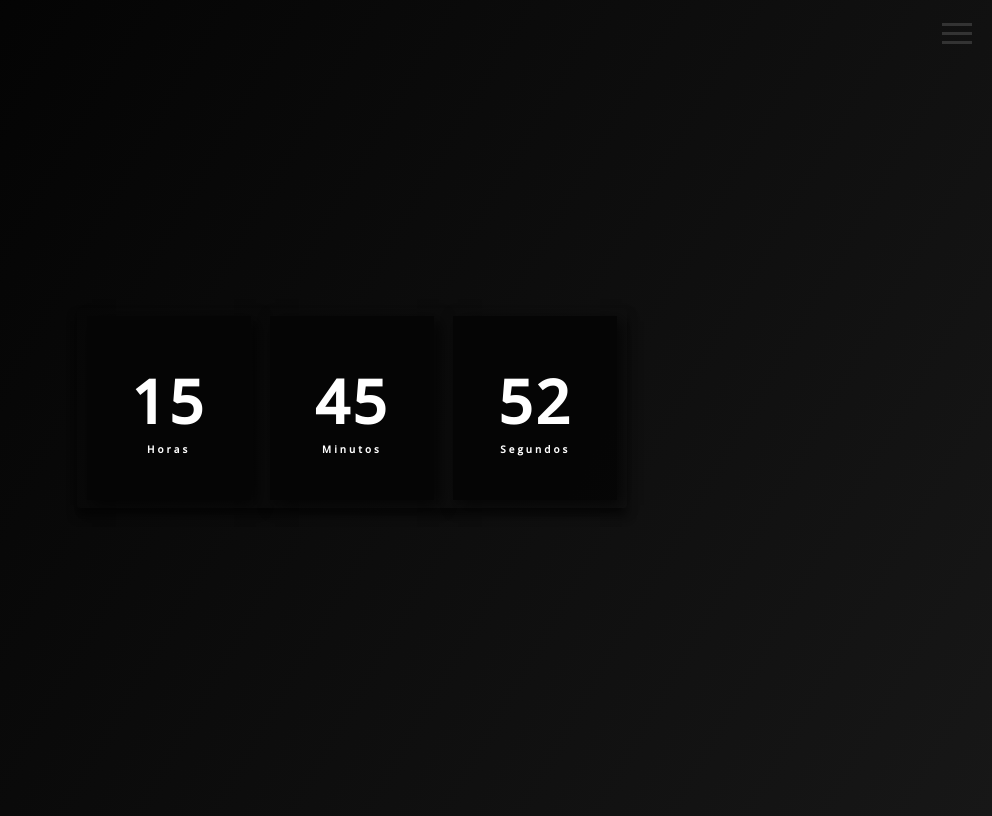
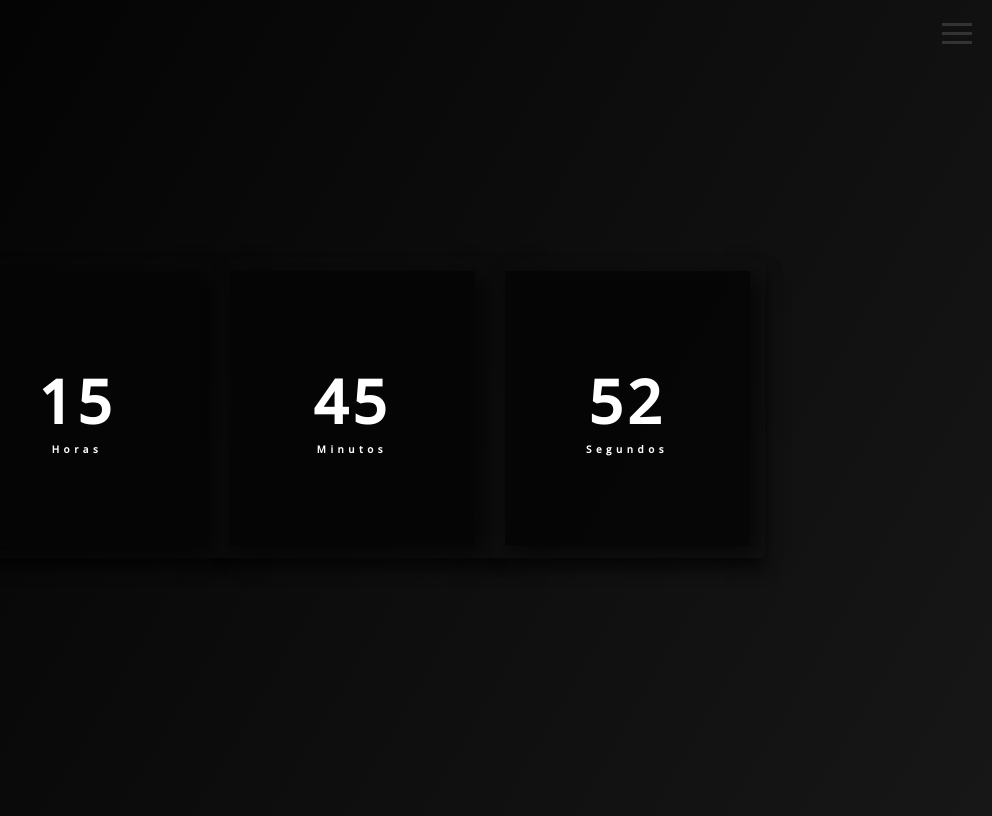
Before and after one commit to daviidiazz01/Digital-Timer, a plain HTML site: page arquivos/views/index.html in a window 1280 px wide. Shown: the whole page, without its empty margins (288-1280 px from the left). Drawn offline with nearby package versions, Linux system fonts and the light colour scheme.

Commit message:
box adjustment
ajuste do tamanho da caixa do relógio e do temporiazador

```diff
--- a/arquivos/css/style_index.css
+++ b/arquivos/css/style_index.css
@@ -19,26 +19,26 @@ body {
     display: flex;
     align-items: center;
     justify-content: space-around;
-    height: 200px;
-    width: 550px;
+    height: 300px;
+    width: 825px;
     background: transparent;
-    border-radius: 3px;
-    box-shadow: 0px 8px 10px rgba(0, 0, 0, 0.5);
+    border-radius: 4.5px;
+    box-shadow: 0px 12px 15px rgba(0, 0, 0, 0.5);
 }
 
 .relogio div {
-    height: 170px;
-    width: 150px;
+    height: 255px;
+    width: 225px;
     display: flex;
     flex-direction: column;
     align-items: center;
     justify-content: center;
-    font-size: 60px;
+    font-size: 90px;
     color: white;
     background-color: rgba(5, 5, 5, 0.9);
-    box-shadow: 5px 5px 15px rgba(0, 0, 0, 0.7);
-    border: 7px solid transparent;
-    letter-spacing: 3px;
+    box-shadow: 7.5px 7.5px 22.5px rgba(0, 0, 0, 0.7);
+    border: 10.5px solid transparent;
+    letter-spacing: 4.5px;
 }
 
 .relogio span {
```
